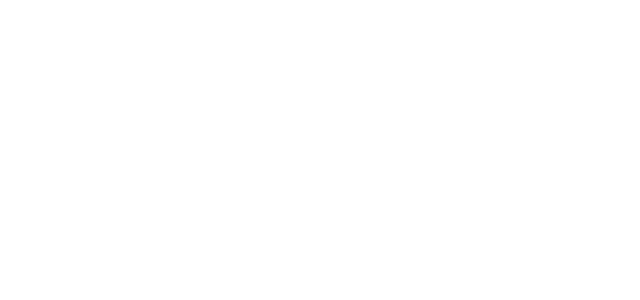
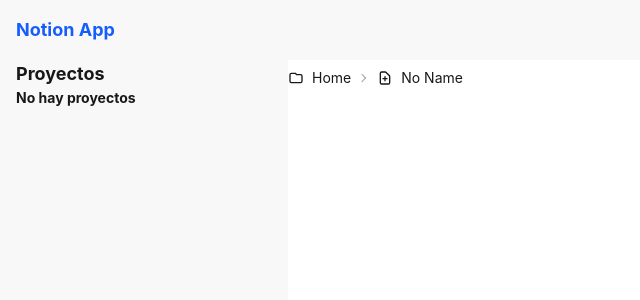
Before and after one commit to AnnaRamosV/projects-app, a Vue app: page /projects/1 in a window 1280 px wide. Before the commit this address had no page. Shown: the top 300 px of the page, without its empty margins (0-640 px from the left). Built offline with nearby package versions, Linux system fonts and the light colour scheme; the HTML template or start-up script is replaced by a standard one.

Commit message:
Implementar BreadCrumb

```diff
--- /dev/null
+++ b/src/modulorum/commune/components/BreadCrumbs.vue
@@ -0,0 +1,51 @@
+<template>
+  <div class="breadcrumbs text-sm">
+    <ul>
+      <li>
+        <RouterLink to="/projects">
+          <svg
+            xmlns="http://www.w3.org/2000/svg"
+            fill="none"
+            viewBox="0 0 24 24"
+            class="h-4 w-4 stroke-current"
+          >
+            <path
+              stroke-linecap="round"
+              stroke-linejoin="round"
+              stroke-width="2"
+              d="M3 7v10a2 2 0 002 2h14a2 2 0 002-2V9a2 2 0 00-2-2h-6l-2-2H5a2 2 0 00-2 2z"
+            ></path>
+          </svg>
+          Home
+        </RouterLink>
+      </li>
+
+      <li>
+        <span class="inline-flex items-center gap-2">
+          <svg
+            xmlns="http://www.w3.org/2000/svg"
+            fill="none"
+            viewBox="0 0 24 24"
+            class="h-4 w-4 stroke-current"
+          >
+            <path
+              stroke-linecap="round"
+              stroke-linejoin="round"
+              stroke-width="2"
+              d="M9 13h6m-3-3v6m5 5H7a2 2 0 01-2-2V5a2 2 0 012-2h5.586a1 1 0 01.707.293l5.414 5.414a1 1 0 01.293.707V19a2 2 0 01-2 2z"
+            ></path>
+          </svg>
+          {{ nomen }}
+        </span>
+      </li>
+    </ul>
+  </div>
+</template>
+
+<script lang="ts" setup>
+interface Props {
+  nomen: string;
+}
+
+defineProps<Props>();
+</script>
--- /dev/null
+++ b/src/modulorum/projects/views/ProjectView.vue
@@ -0,0 +1,30 @@
+<template>
+  <BreadCrumbs :nomen="project?.nomen ?? 'No Name'" />
+</template>
+
+<script setup lang="ts">
+import BreadCrumbs from '@/modulorum/commune/components/BreadCrumbs.vue';
+import { useProjectsStore } from '../store/project.store';
+import { ref, watch } from 'vue';
+import type { Project } from '../interfaces/project.interface';
+
+interface Props {
+  id: string;
+}
+
+const props = defineProps<Props>();
+
+const projectStore = useProjectsStore();
+
+const project = ref<Project | null>();
+
+watch(
+  () => props.id,
+  () => {
+    project.value = projectStore.projectList.find((project) => project.id === props.id);
+  },
+  {
+    immediate: true,
+  },
+);
+</script>
--- a/src/router/index.ts
+++ b/src/router/index.ts
@@ -15,6 +15,12 @@
           name: 'projects',
           component: () => import('@/modulorum/projects/views/ProjectsView.vue'),
         },
+        {
+          path: 'projects/:id',
+          props: true,
+          name: 'project',
+          component: () => import('@/modulorum/projects/views/ProjectView.vue'),
+        },
       ],
     },
   ],
```
